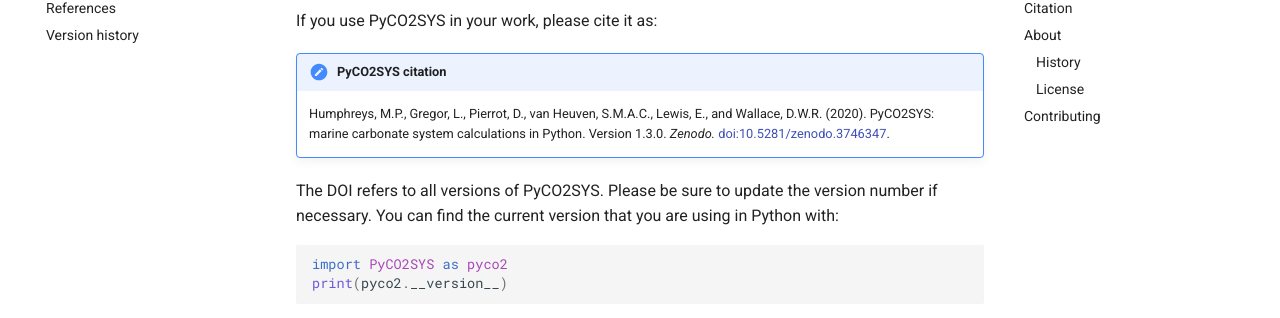
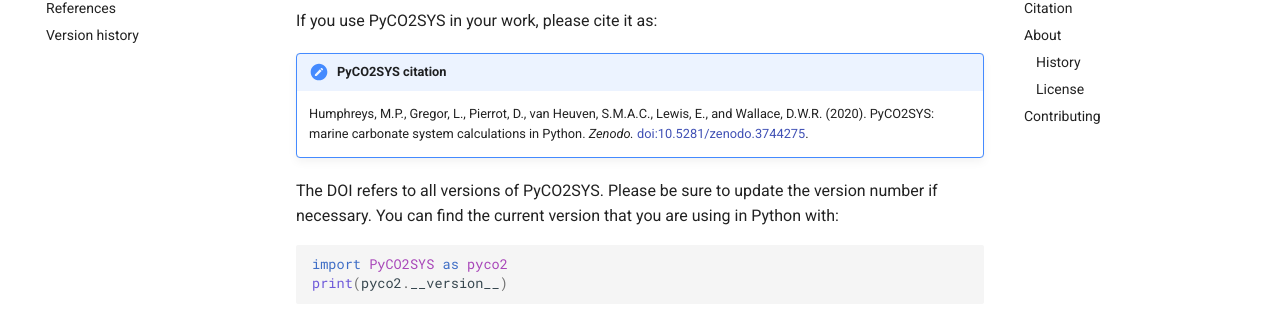
Before and after one commit to mvdh7/PyCO2SYS, an MkDocs documentation site: the page built from docs/index.md, in a window 1280 px wide and 900 px high, scrolled down 982 px. Shown: the part 154-472 px from the top of the window. Built offline with MkDocs 1.6.1 and Material for MkDocs 9.7.7, drawn with Linux system fonts in a browser that asks for light colours; comment, search, counter and statistics services are not loaded.

Commit message:
Switch to all-versions DOI and citation

```diff
--- a/docs/index.md
+++ b/docs/index.md
@@ -3,7 +3,7 @@
 [![PyPI version](https://badge.fury.io/py/PyCO2SYS.svg)](https://badge.fury.io/py/PyCO2SYS)
 [![DOI](https://zenodo.org/badge/237243120.svg)](https://zenodo.org/badge/latestdoi/237243120)
 
-PyCO2SYS is a Python toolbox for solving the marine carbonate system and calculating related seawater properties. Its core is a Python implementation of CO<sub>2</sub>SYS for MATLAB[^1].
+PyCO2SYS is a Python toolbox for solving the marine carbonate system and calculating related seawater properties.  Its core is a Python implementation of CO<sub>2</sub>SYS for MATLAB[^1].
 
 ## Installation
 
@@ -22,7 +22,7 @@ The import convention for PyCO2SYS will be:
     :::python
     import PyCO2SYS as pyco2
 
-However, the modules and functions contained within are not yet fully documented. We therefore recommend that you just [do it like in MATLAB](co2sys) for now:
+However, the modules and functions contained within are not yet fully documented.  We therefore recommend that you just [do it like in MATLAB](co2sys) for now:
 
 !!! tip "Do it like in MATLAB"
     If you are familiar with CO<sub>2</sub>SYS for MATLAB and wish to use PyCO2SYS in exactly the same way:
@@ -33,16 +33,16 @@ However, the modules and functions contained within are not yet fully documented
             PRESIN, PRESOUT, SI, PO4, pHSCALEIN, K1K2CONSTANTS, KSO4CONSTANTS,
             NH3=0.0, H2S=0.0, KFCONSTANT=1)
 
-    The output `CO2dict` is a [dict](https://docs.python.org/3/tutorial/datastructures.html#dictionaries) containing all the calculated variables as [NumPy arrays](https://docs.scipy.org/doc/numpy/reference/generated/numpy.array.html). Its keys are named following the `HEADERS` output from the original MATLAB program. See [Calculate everything!](co2sys) for all the details about the inputs and outputs.
+    The output `CO2dict` is a [dict](https://docs.python.org/3/tutorial/datastructures.html#dictionaries) containing all the calculated variables as [NumPy arrays](https://docs.scipy.org/doc/numpy/reference/generated/numpy.array.html).  Its keys are named following the `HEADERS` output from the original MATLAB program.  See [Calculate everything!](co2sys) for all the details about the inputs and outputs.
 
 ## Citation
 
 If you use PyCO2SYS in your work, please cite it as:
 
 !!! note "PyCO2SYS citation"
-    Humphreys, M.P., Gregor, L., Pierrot, D., van Heuven, S.M.A.C., Lewis, E., and Wallace, D.W.R. (2020). PyCO2SYS: marine carbonate system calculations in Python. Version 1.3.0. *Zenodo.* [doi:10.5281/zenodo.3746347](http://doi.org/10.5281/zenodo.3746347).
+    Humphreys, M.P., Gregor, L., Pierrot, D., van Heuven, S.M.A.C., Lewis, E., and Wallace, D.W.R. (2020).  PyCO2SYS: marine carbonate system calculations in Python.  *Zenodo.*  [doi:10.5281/zenodo.3744275](http://doi.org/10.5281/zenodo.3744275).
 
-The DOI refers to all versions of PyCO2SYS. Please be sure to update the version number if necessary. You can find the current version that you are using in Python with:
+The DOI refers to all versions of PyCO2SYS.  Please be sure to update the version number if necessary.  You can find the current version that you are using in Python with:
 
     :::python
     import PyCO2SYS as pyco2
```
